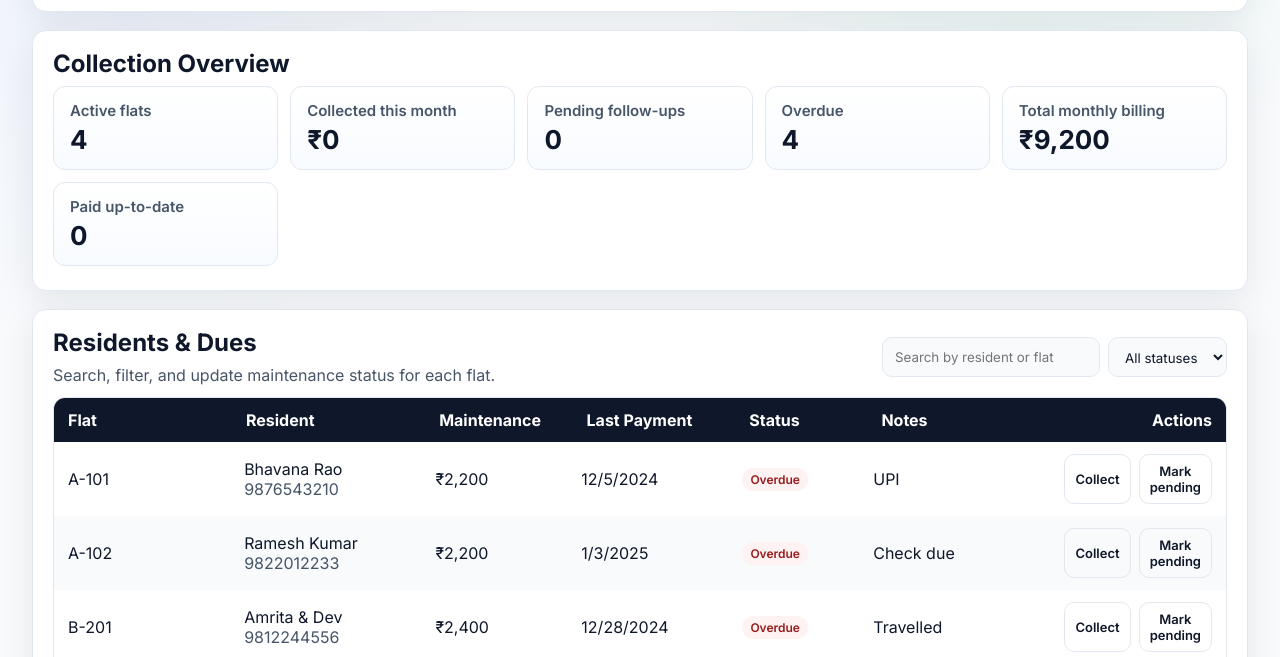
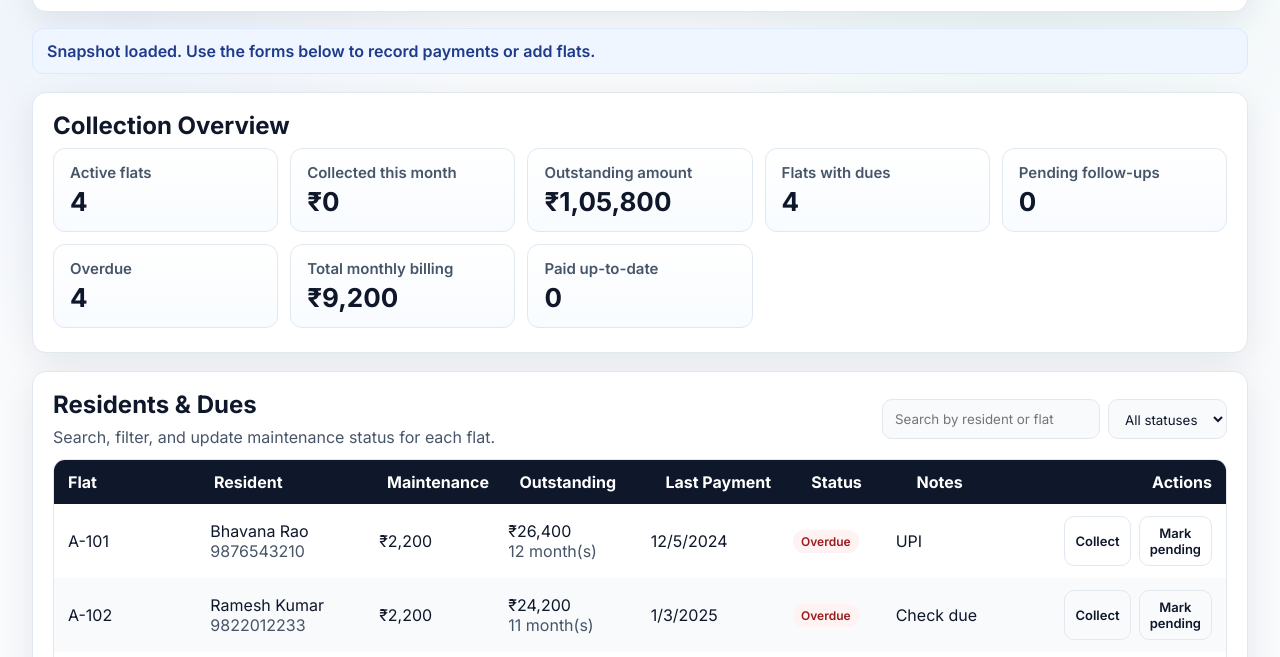
Before and after one commit to jagadish1984/Sainivas-website, a plain HTML site: page index.html in a window 1280 px wide. Shown: the part 143-800 px from the top of the page. Drawn offline with Linux system fonts and the light colour scheme.

Commit message:
Add outstanding dues view and action feedback

```diff
--- a/index.html
+++ b/index.html
@@ -24,6 +24,8 @@
       <button id="export-data" class="primary">Export snapshot</button>
     </div>
   </header>
+
+  <div id="notice" class="notice" role="status" aria-live="polite"></div>
 
   <main class="layout">
     <section class="panel">
@@ -52,6 +54,7 @@
           <div role="columnheader">Flat</div>
           <div role="columnheader">Resident</div>
           <div role="columnheader">Maintenance</div>
+          <div role="columnheader">Outstanding</div>
           <div role="columnheader">Last Payment</div>
           <div role="columnheader">Status</div>
           <div role="columnheader">Notes</div>
@@ -122,6 +125,7 @@
       <div data-field="flat"></div>
       <div data-field="resident"></div>
       <div data-field="maintenance"></div>
+      <div data-field="outstanding"></div>
       <div data-field="lastPayment"></div>
       <div data-field="status"></div>
       <div data-field="notes"></div>
--- a/script.js
+++ b/script.js
@@ -5,8 +5,19 @@ const searchInput = document.getElementById('search');
 const statusFilter = document.getElementById('status-filter');
 const rowTemplate = document.getElementById('row-template');
 const flatOptions = document.getElementById('flat-options');
+const notice = document.getElementById('notice');
 
 const formatCurrency = (value) => `₹${Number(value).toLocaleString('en-IN')}`;
+const formatDate = (value) => {
+  if (!value) return '—';
+  const parsed = new Date(value);
+  return Number.isNaN(parsed.getTime()) ? '—' : parsed.toLocaleDateString();
+};
+
+function announce(message, tone = 'info') {
+  notice.textContent = message;
+  notice.className = `notice ${tone !== 'info' ? tone : ''}`.trim();
+}
 
 function seedData() {
   return {
@@ -39,12 +50,28 @@ function saveState() {
   localStorage.setItem(storageKey, JSON.stringify(state));
 }
 
+function calculateOutstandingMonths(flat) {
+  if (!flat.lastPayment) return 1;
+  const last = new Date(flat.lastPayment);
+  if (Number.isNaN(last.getTime())) return 1;
+  const now = new Date();
+  return Math.max((now.getFullYear() - last.getFullYear()) * 12 + now.getMonth() - last.getMonth(), 0);
+}
+
+function calculateOutstandingAmount(flat) {
+  const monthsDue = calculateOutstandingMonths(flat);
+  if (monthsDue <= 0) return 0;
+  return monthsDue * Number(flat.maintenance || 0);
+}
+
 function summarize() {
   const totalFlats = state.flats.length;
   const pending = state.flats.filter((f) => f.status === 'pending').length;
   const overdue = state.flats.filter((f) => f.status === 'overdue').length;
   const paid = state.flats.filter((f) => f.status === 'paid').length;
   const totalMaintenance = state.flats.reduce((sum, f) => sum + Number(f.maintenance || 0), 0);
+  const outstandingAmount = state.flats.reduce((sum, flat) => sum + calculateOutstandingAmount(flat), 0);
+  const flatsWithOutstanding = state.flats.filter((flat) => calculateOutstandingAmount(flat) > 0).length;
   const collectedThisMonth = state.flats.reduce((sum, f) => {
     const last = f.lastPayment ? new Date(f.lastPayment) : null;
     const now = new Date();
@@ -57,6 +84,8 @@ function summarize() {
   const stats = [
     { label: 'Active flats', value: totalFlats, tone: 'neutral' },
     { label: 'Collected this month', value: formatCurrency(collectedThisMonth), tone: 'success' },
+    { label: 'Outstanding amount', value: formatCurrency(outstandingAmount), tone: outstandingAmount > 0 ? 'warning' : 'success' },
+    { label: 'Flats with dues', value: flatsWithOutstanding, tone: flatsWithOutstanding > 0 ? 'warning' : 'success' },
     { label: 'Pending follow-ups', value: pending, tone: 'warning' },
     { label: 'Overdue', value: overdue, tone: 'danger' },
     { label: 'Total monthly billing', value: formatCurrency(totalMaintenance), tone: 'neutral' },
@@ -85,6 +114,7 @@ function badge(status) {
 function statusFromDate(date, maintenance) {
   if (!date) return 'pending';
   const last = new Date(date);
+  if (Number.isNaN(last.getTime())) return 'pending';
   const now = new Date();
   const monthsDiff = (now.getFullYear() - last.getFullYear()) * 12 + now.getMonth() - last.getMonth();
   if (monthsDiff <= 0) return 'paid';
@@ -97,6 +127,7 @@ function renderFlats() {
   const filter = statusFilter.value;
   rowsContainer.innerHTML = '';
   flatOptions.innerHTML = '';
+  let rowCount = 0;
 
   state.flats
     .filter((f) => {
@@ -120,8 +151,13 @@ function renderFlats() {
           case 'maintenance':
             cell.textContent = formatCurrency(flat.maintenance);
             break;
+          case 'outstanding': {
+            const amount = calculateOutstandingAmount(flat);
+            cell.innerHTML = amount > 0 ? `<div class="strong">${formatCurrency(amount)}</div><div class="muted">${calculateOutstandingMonths(flat)} month(s)</div>` : '—';
+            break;
+          }
           case 'lastPayment':
-            cell.textContent = flat.lastPayment ? new Date(flat.lastPayment).toLocaleDateString() : '—';
+            cell.textContent = formatDate(flat.lastPayment);
             break;
           case 'status':
             cell.innerHTML = badge(flat.status);
@@ -145,11 +181,19 @@ function renderFlats() {
       });
 
         rowsContainer.appendChild(row);
+        rowCount += 1;
 
         const option = document.createElement('option');
         option.value = flat.flat;
         flatOptions.appendChild(option);
       });
+
+  if (!rowCount) {
+    const empty = document.createElement('div');
+    empty.className = 'empty-state';
+    empty.textContent = 'No flats match your filters yet.';
+    rowsContainer.appendChild(empty);
+  }
 }
 
 function addOrUpdateFlat(flatData) {
@@ -166,7 +210,10 @@ function addOrUpdateFlat(flatData) {
 
 function collectPayment(flatId, amount, date, notes) {
   const flat = state.flats.find((f) => f.flat.toLowerCase() === flatId.toLowerCase());
-  if (!flat) return;
+  if (!flat) {
+    announce(`Flat ${flatId} was not found. Please add it first.`, 'danger');
+    return;
+  }
   const paymentDate = date || new Date().toISOString().slice(0, 10);
   flat.lastPayment = paymentDate;
   flat.status = 'paid';
@@ -176,6 +223,7 @@ function collectPayment(flatId, amount, date, notes) {
   saveState();
   renderFlats();
   summarize();
+  announce(`Payment recorded for ${flat.flat}.`, 'success');
 }
 
 function markPending(flatId) {
@@ -185,6 +233,7 @@ function markPending(flatId) {
   saveState();
   renderFlats();
   summarize();
+  announce(`Marked ${flat.flat} as pending.`, 'info');
 }
 
 function attachEvents() {
@@ -227,6 +276,7 @@ function attachEvents() {
     };
       addOrUpdateFlat(payload);
       event.target.reset();
+      announce(`${payload.flat} saved.`, 'success');
     });
 
     document.getElementById('reset-data').addEventListener('click', () => {
@@ -234,6 +284,7 @@ function attachEvents() {
       saveState();
       renderFlats();
       summarize();
+      announce('Demo data restored.', 'info');
     });
 
     document.getElementById('export-data').addEventListener('click', () => {
@@ -244,6 +295,7 @@ function attachEvents() {
       a.download = `sainivas-billing-${Date.now()}.json`;
       a.click();
       URL.revokeObjectURL(url);
+      announce('Snapshot exported as JSON.', 'success');
     });
   }
 
@@ -258,3 +310,4 @@ refreshStatuses();
 attachEvents();
 renderFlats();
 summarize();
+announce('Snapshot loaded. Use the forms below to record payments or add flats.');
--- a/styles.css
+++ b/styles.css
@@ -81,6 +81,20 @@ h1 { margin: 0 0 6px; }
   gap: 18px;
   margin-top: 18px;
 }
+
+.notice {
+  margin: 16px 0 0;
+  padding: 12px 14px;
+  border-radius: 12px;
+  border: 1px solid #dbeafe;
+  background: #eff6ff;
+  color: #1e3a8a;
+  font-weight: 600;
+  min-height: 20px;
+}
+
+.notice.success { border-color: #bbf7d0; background: #f0fdf4; color: #166534; }
+.notice.danger { border-color: #fecdd3; background: #fff1f2; color: #9f1239; }
 
 .panel {
   background: var(--panel);
@@ -190,7 +204,7 @@ button.ghost {
 
 .table-row {
   display: grid;
-  grid-template-columns: 1.1fr 1.2fr 0.9fr 1fr 0.8fr 1.2fr 0.9fr;
+  grid-template-columns: 1fr 1.2fr 0.9fr 1fr 1fr 0.7fr 1.2fr 0.9fr;
   padding: 12px 14px;
   gap: 10px;
   align-items: center;
@@ -226,6 +240,13 @@ label { display: grid; gap: 6px; font-weight: 600; color: #111827; }
 
 .muted { color: var(--muted); }
 
+.empty-state {
+  padding: 16px;
+  text-align: center;
+  color: var(--muted);
+  font-weight: 600;
+}
+
 @media (max-width: 960px) {
   body { padding: 18px; }
   .table-row { grid-template-columns: repeat(2, 1fr); }
```
Also changed, not shown: 1 other file. Lines whose indentation alone changed are shown as unchanged.
